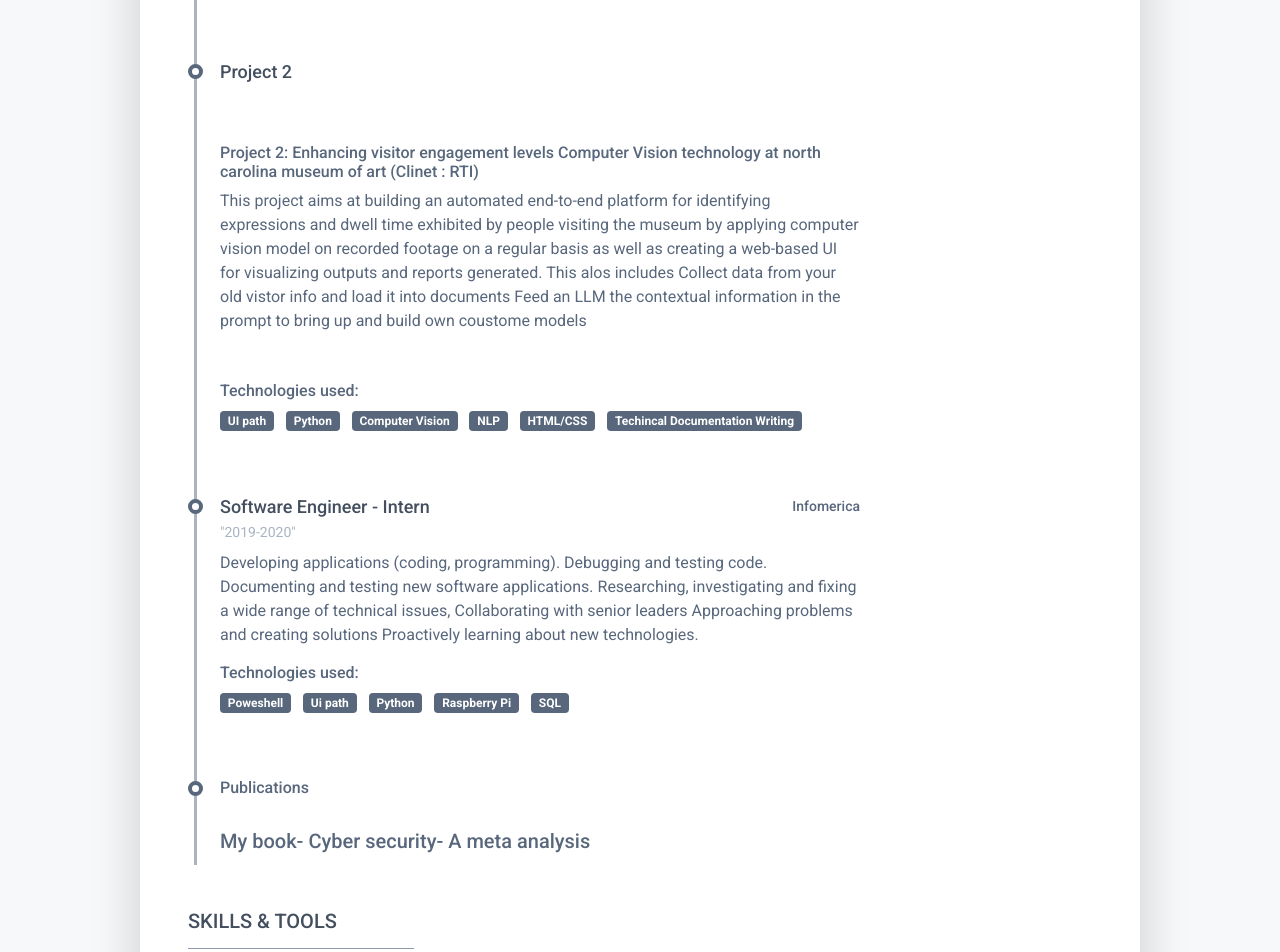
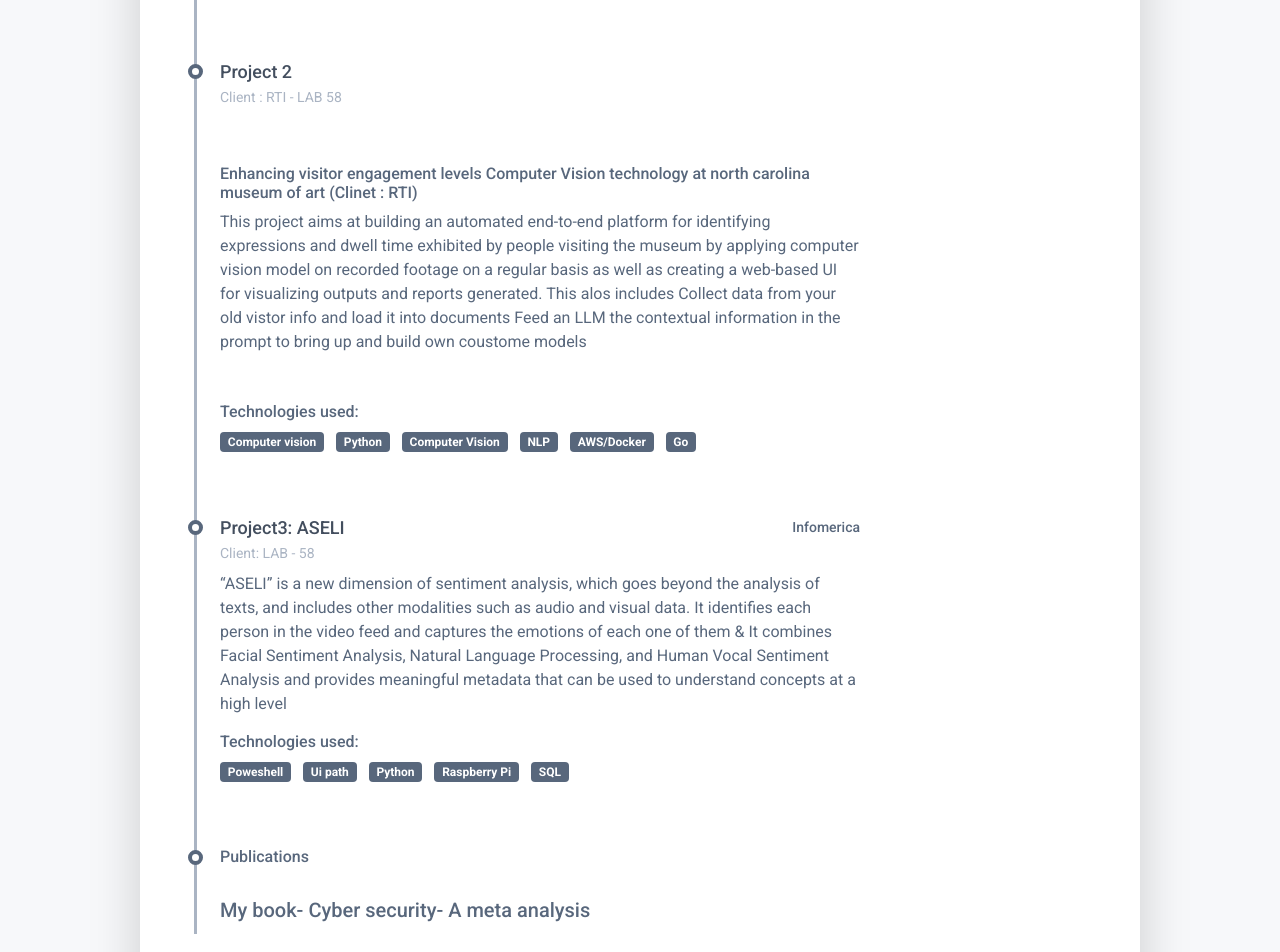
Before and after one commit to Bhargav-Ravinuthala/resume, a plain HTML site: page index.html in a window 1280 px wide. Shown: the part 954-1906 px from the top of the page. Drawn offline with Linux system fonts and the light colour scheme.

Commit message:
Update index.html

```diff
--- a/index.html
+++ b/index.html
@@ -73,7 +73,7 @@
 									    <div class="resume-timeline-item-header mb-2">
 										    <div class="d-flex flex-column flex-md-row">
 										        <h3 class="resume-position-title font-weight-bold mb-1">Software Engineer</h3>
-										        <div class="resume-company-name ms-auto">Infomerica Inc</div>
+										        <div class="resume-company-name ms-auto">Infomerica</div>
 										    </div><!--//row-->
 										    <div class="resume-position-time">2022 - Present(Client : RTI)</div>
 									    </div><!--//resume-timeline-item-header-->
@@ -113,21 +113,21 @@
 										        <h3 class="resume-position-title font-weight-bold mb-1">Project 2</h3>
 
 										    </div><!--//row-->
-										    <div class="resume-position-time"></div>
+										    <div class="resume-position-time">Client : RTI - LAB 58</div>
 									    </div><!--//resume-timeline-item-header-->
 									    <div class="resume-timeline-item-desc">
-										     <br> <br> <h4 class="resume-timeline-item-desc-heading font-weight-bold">Project 2: Enhancing visitor engagement levels Computer Vision technology at north carolina museum of art (Clinet : RTI) </h4>
+										     <br> <br> <h4 class="resume-timeline-item-desc-heading font-weight-bold">Enhancing visitor engagement levels Computer Vision technology at north carolina museum of art (Clinet : RTI) </h4>
 									             <p4>This project aims at building an automated end-to-end platform for identifying expressions and dwell time exhibited by people visiting the museum by applying computer vision model on recorded footage on a regular basis as well as creating a web-based UI for visualizing outputs and reports generated. This alos includes Collect data from your old vistor info and load it into documents Feed an LLM the contextual information in the prompt to bring up and build own coustome models<br>  </p4>
 										    <br>
 											<br>
 										    <h4 class="resume-timeline-item-desc-heading font-weight-bold">Technologies used:</h4>
 										    <ul class="list-inline">
-											    <li class="list-inline-item"><span class="badge bg-secondary badge-pill">UI path</span></li>
+											    <li class="list-inline-item"><span class="badge bg-secondary badge-pill">Computer vision</span></li>
 											    <li class="list-inline-item"><span class="badge bg-secondary badge-pill">Python</span></li>
 											    <li class="list-inline-item"><span class="badge bg-secondary badge-pill">Computer Vision</span></li>
 											    <li class="list-inline-item"><span class="badge bg-secondary badge-pill">NLP</span></li>
-											    <li class="list-inline-item"><span class="badge bg-secondary badge-pill">HTML/CSS</span></li>
-											    <li class="list-inline-item"><span class="badge bg-secondary badge-pill">Techincal Documentation Writing</span></li>
+											    <li class="list-inline-item"><span class="badge bg-secondary badge-pill">AWS/Docker</span></li>
+											    <li class="list-inline-item"><span class="badge bg-secondary badge-pill">Go</span></li>
 										    </ul>
 									    </div><!--//resume-timeline-item-desc-->
 
@@ -137,13 +137,13 @@
 
 									    <div class="resume-timeline-item-header mb-2">
 										    <div class="d-flex flex-column flex-md-row">
-										        <h3 class="resume-position-title font-weight-bold mb-1">Software Engineer - Intern  </h3>
-										        <div class="resume-company-name ms-auto">Infomerica</div>
+										        <h3 class="resume-position-title font-weight-bold mb-1">Project3: ASELI</h3>
+										        <div class="resume-company-name ms-auto">Infomerica </div>
 										    </div><!--//row-->
-										    <div class="resume-position-time">"2019-2020"</div>
+										    <div class="resume-position-time">Client: LAB - 58</div>
 									    </div><!--//resume-timeline-item-header-->
 									    <div class="resume-timeline-item-desc">
-										    <p>Developing applications (coding, programming). Debugging and testing code. Documenting and testing new software applications. Researching, investigating and fixing a wide range of technical issues, Collaborating with senior leaders Approaching problems and creating solutions Proactively learning about new technologies. </p>
+										    <p>“ASELI” is a new dimension of sentiment analysis, which goes beyond the analysis of texts, and includes other modalities such as audio and visual data. It identifies each person in the video feed and captures the emotions of each one of them & It combines Facial Sentiment Analysis, Natural Language Processing, and Human Vocal Sentiment Analysis and provides meaningful metadata that can be used to understand concepts at a high level </p>
 										    <h4 class="resume-timeline-item-desc-heading font-weight-bold">Technologies used:</h4>
 										    <ul class="list-inline">
 											    <li class="list-inline-item"><span class="badge bg-secondary badge-pill">Poweshell</span></li>
```
